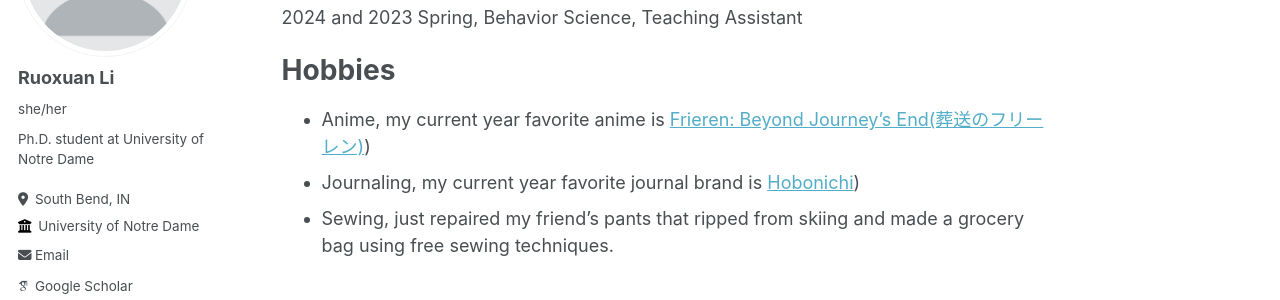
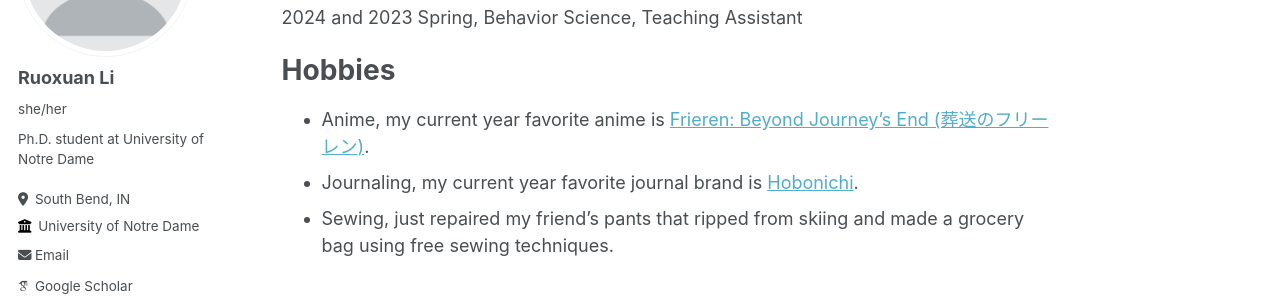
Before and after one commit to Ruoxuan-Li-Roxanne/Ruoxuan-Li-Roxanne.github.io, a Jekyll site: the page built from _pages/about.md, in a window 1280 px wide and 900 px high, scrolled down 3032 px. Shown: the part 224-524 px from the top of the window. Built offline with Jekyll 4.4.1, drawn with Linux system fonts in a browser that asks for light colours; some web fonts are replaced.

```diff
--- a/_pages/about.md
+++ b/_pages/about.md
@@ -69,6 +69,6 @@ Teaching
 
 Hobbies
 ======
-- Anime, my current year favorite anime is [Frieren: Beyond Journey's End(葬送のフリーレン)](https://frieren-anime.jp/))
-- Journaling, my current year favorite journal brand is [Hobonichi](https://www.1101.com/store/techo/en/))
+- Anime, my current year favorite anime is [Frieren: Beyond Journey's End (葬送のフリーレン)](https://frieren-anime.jp/).
+- Journaling, my current year favorite journal brand is [Hobonichi](https://www.1101.com/store/techo/en/).
 - Sewing, just repaired my friend's pants that ripped from skiing and made a grocery bag using free sewing techniques.
```
